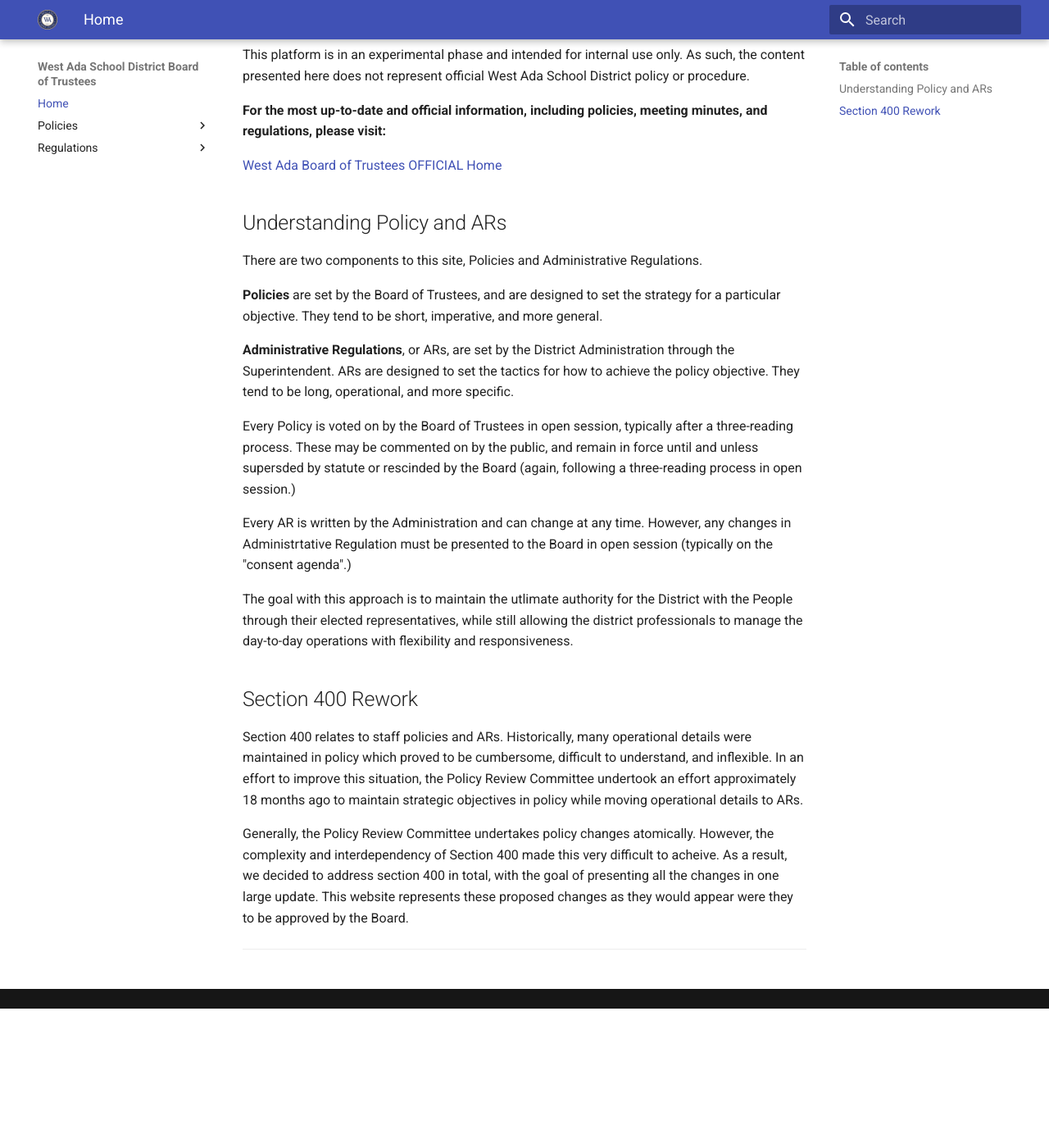
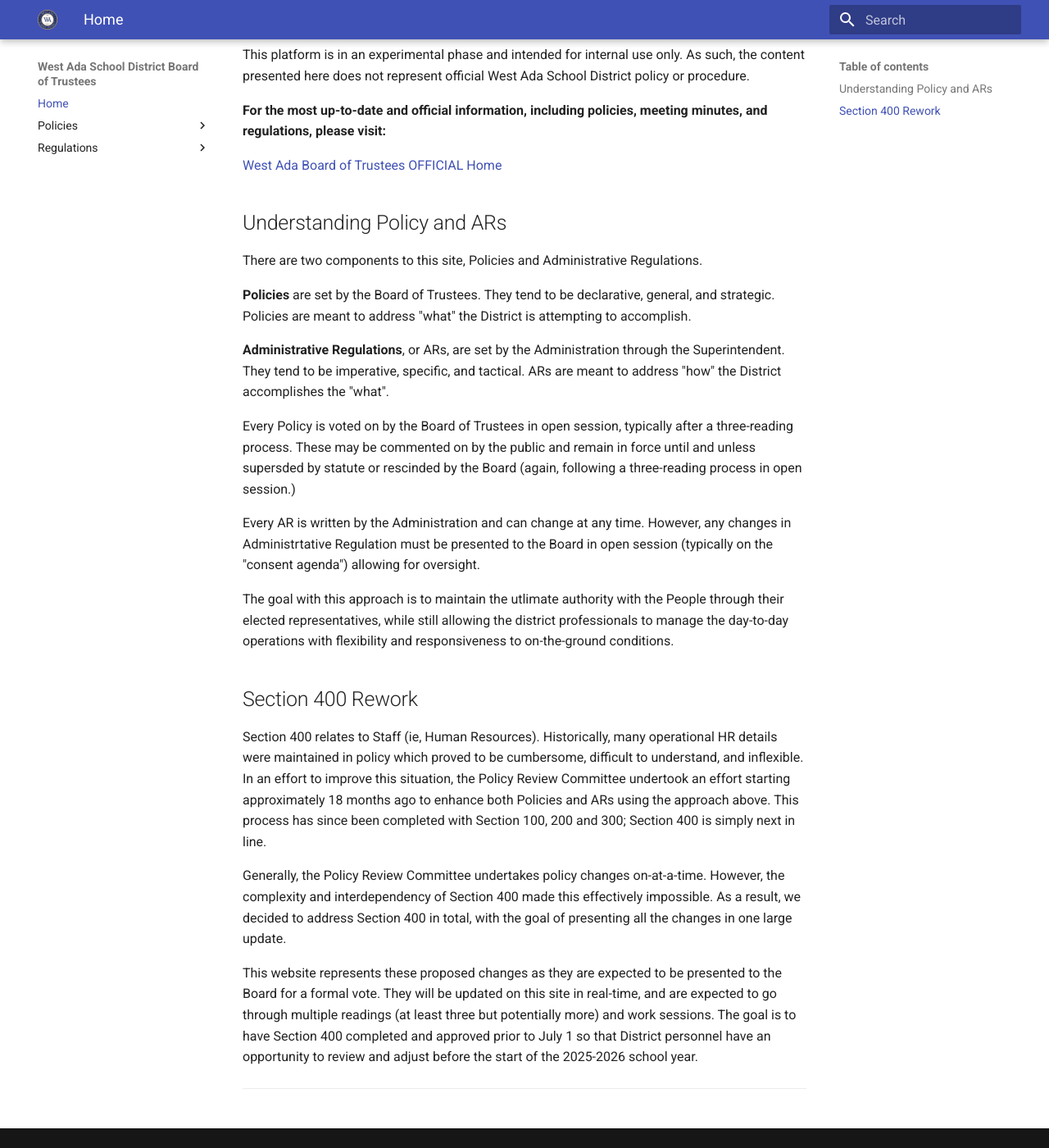
Before and after one commit to westada/section-400-hr-policy-review, an MkDocs documentation site: the page built from docs/index.md, in a window 1280 px wide and 1400 px high, scrolled down 218 px. Shown: the whole window at 82% size. Built offline with MkDocs 1.6.1 and Material for MkDocs 9.7.7, drawn with Linux system fonts in a browser that asks for light colours; before the commit the page ends 1448 px from its top, so only the background shows below that.

Commit message:
Update index.md

```diff
--- a/docs/index.md
+++ b/docs/index.md
@@ -16,18 +16,20 @@ This platform is in an experimental phase and intended for internal use only. As
 
 There are two components to this site, Policies and Administrative Regulations.
 
-**Policies** are set by the Board of Trustees, and are designed to set the strategy for a particular objective.  They tend to be short, imperative, and more general.
+**Policies** are set by the Board of Trustees.  They tend to be declarative, general, and strategic.  Policies are meant to address "what" the District is attempting to accomplish.
 
-**Administrative Regulations**, or ARs, are set by the District Administration through the Superintendent.  ARs are designed to set the tactics for how to achieve the policy objective.  They tend to be long, operational, and more specific.
+**Administrative Regulations**, or ARs, are set by the Administration through the Superintendent.  They tend to be imperative, specific, and tactical.  ARs are meant to address "how" the District accomplishes the "what".
 
-Every Policy is voted on by the Board of Trustees in open session, typically after a three-reading process.  These may be commented on by the public, and remain in force until and unless supersded by statute or rescinded by the Board (again, following a three-reading process in open session.)
+Every Policy is voted on by the Board of Trustees in open session, typically after a three-reading process.  These may be commented on by the public and remain in force until and unless supersded by statute or rescinded by the Board (again, following a three-reading process in open session.)
 
-Every AR is written by the Administration and can change at any time.  However, any changes in Administrtative Regulation must be presented to the Board in open session (typically on the "consent agenda".)
+Every AR is written by the Administration and can change at any time.  However, any changes in Administrtative Regulation must be presented to the Board in open session (typically on the "consent agenda") allowing for oversight.
 
-The goal with this approach is to maintain the utlimate authority for the District with the People through their elected representatives, while still allowing the district professionals to manage the day-to-day operations with  flexibility and responsiveness.
+The goal with this approach is to maintain the utlimate authority with the People through their elected representatives, while still allowing the district professionals to manage the day-to-day operations with flexibility and responsiveness to on-the-ground conditions.
 
 ## Section 400 Rework
 
-Section 400 relates to staff policies and ARs.  Historically, many operational details were maintained in policy which proved to be cumbersome, difficult to understand, and inflexible.  In an effort to improve this situation, the Policy Review Committee undertook an effort approximately 18 months ago to maintain strategic objectives in policy while moving operational details to ARs.
+Section 400 relates to Staff (ie, Human Resources).  Historically, many operational HR details were maintained in policy which proved to be cumbersome, difficult to understand, and inflexible.  In an effort to improve this situation, the Policy Review Committee undertook an effort starting approximately 18 months ago to enhance both Policies and ARs using the approach above.  This process has since been completed with Section 100, 200 and 300; Section 400 is simply next in line.
 
-Generally, the Policy Review Committee undertakes policy changes atomically.  However, the complexity and interdependency of Section 400 made this very difficult to acheive.  As a result, we decided to address section 400 in total, with the goal of presenting all the changes in one large update.  This website represents these proposed changes as they would appear were they to be approved by the Board.
+Generally, the Policy Review Committee undertakes policy changes on-at-a-time.  However, the complexity and interdependency of Section 400 made this effectively impossible.  As a result, we decided to address Section 400 in total, with the goal of presenting all the changes in one large update.
+
+This website represents these proposed changes as they are expected to be presented to the Board for a formal vote.  They will be updated on this site in real-time, and are expected to go through multiple readings (at least three but potentially more) and work sessions.  The goal is to have Section 400 completed and approved prior to July 1 so that District personnel have an opportunity to review and adjust before the start of the 2025-2026 school year.
```
